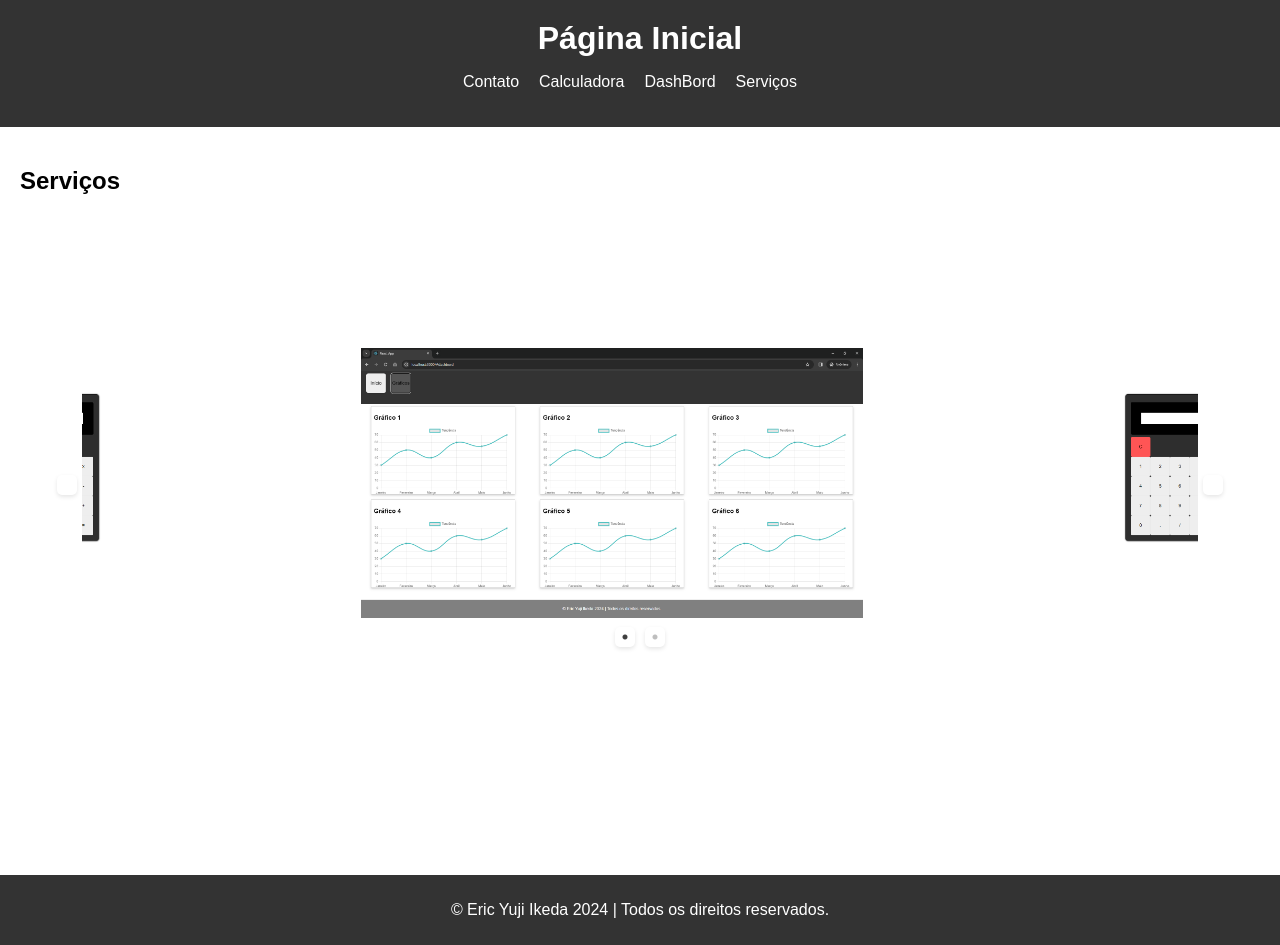
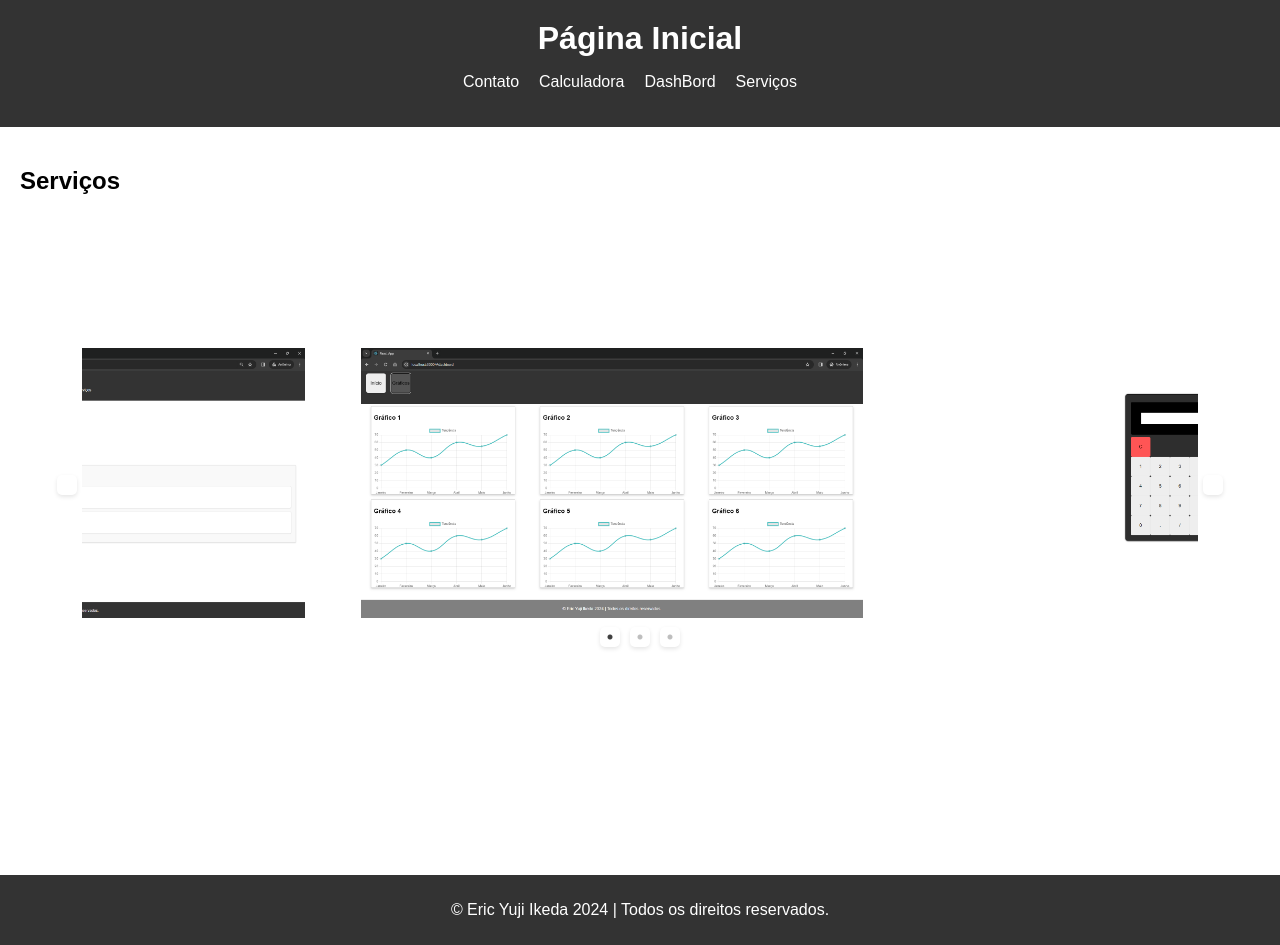
Before and after one commit to ikedayuji/Projeto_Solo_FrontEnd_React, a React (Create React App) app: page / in a window 1280 px wide. Built offline with nearby package versions, Linux system fonts and the light colour scheme.

Commit message:
Projeto v4.5 Acrescentado Imagens

```diff
--- a/src/App.js
+++ b/src/App.js
@@ -8,6 +8,7 @@ import 'slick-carousel/slick/slick.css';
 import 'slick-carousel/slick/slick-theme.css';
 import Graficos from './Images/Graficos.png';
 import ImagemCalculadora from './Images/ImagemCalculadora.png';
+import ImagemContatos from './Images/ImagemContatos.png';
 
 const App = () => {
   const [showDashboard, setShowDashboard] = useState(false);
@@ -53,9 +54,10 @@ const App = () => {
     centerPadding: '25%',
   };
 
-  const images = [
+  const images = [ //Nome das Imagens para Lincar no carrossel
     Graficos,
     ImagemCalculadora,
+    ImagemContatos,
   ];
 
   const centerSliderStyle = {
--- a/src/components/Contatos.js
+++ b/src/components/Contatos.js
@@ -3,8 +3,8 @@ import '../App.css';
 
 const Contatos = () => {
   const meusContatos = [
-    { name: 'Seu Nome', email: 'seuemail@example.com' },
-    { name: 'Outro Contato', email: 'outroemail@example.com' },
+    { name: 'Nome', email: '' },
+    { name: 'Email', email: '' },
   ];
 
   return (
```
Also changed, not shown: src/Images/ImagemContatos.png (added).
